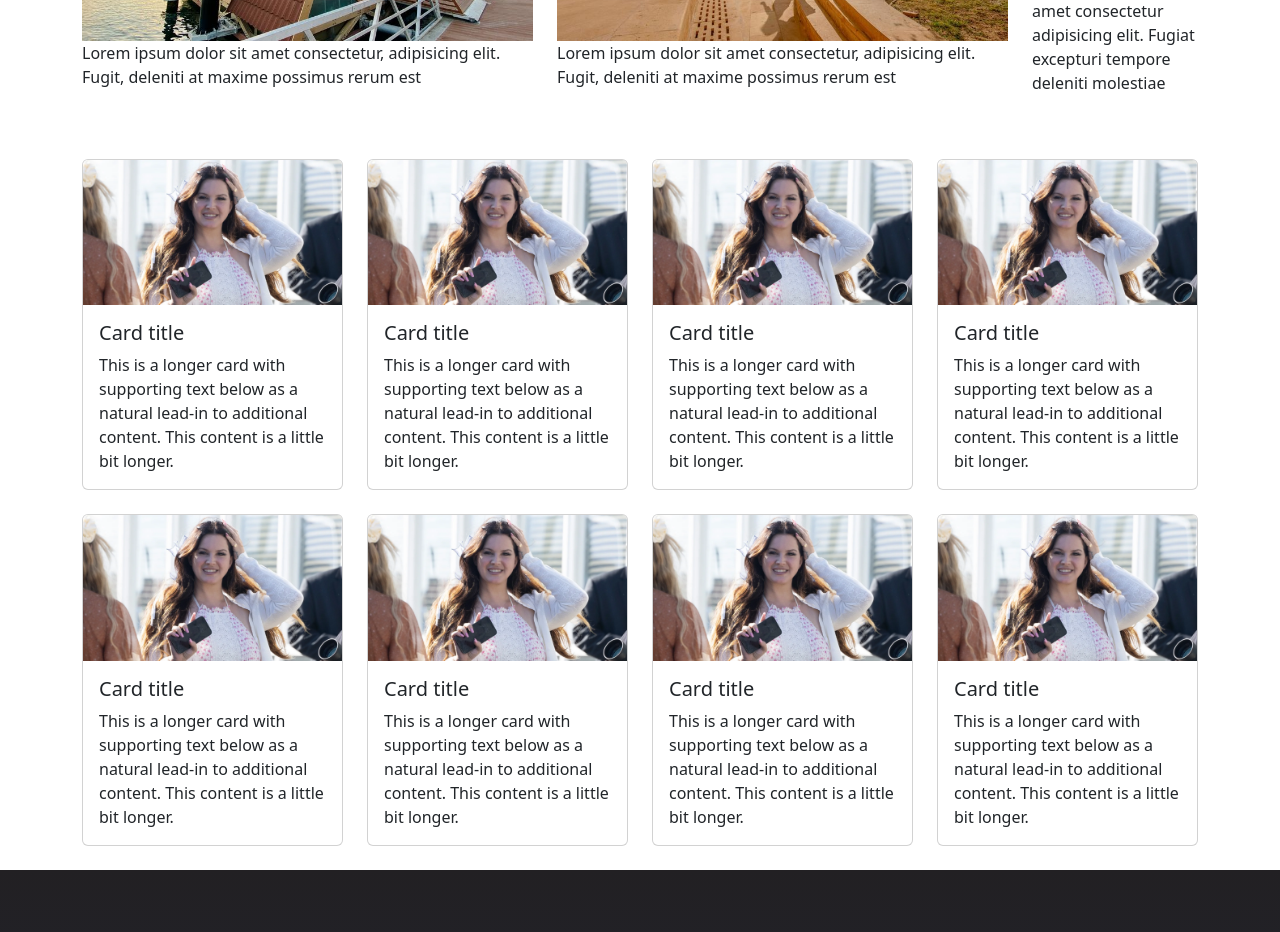
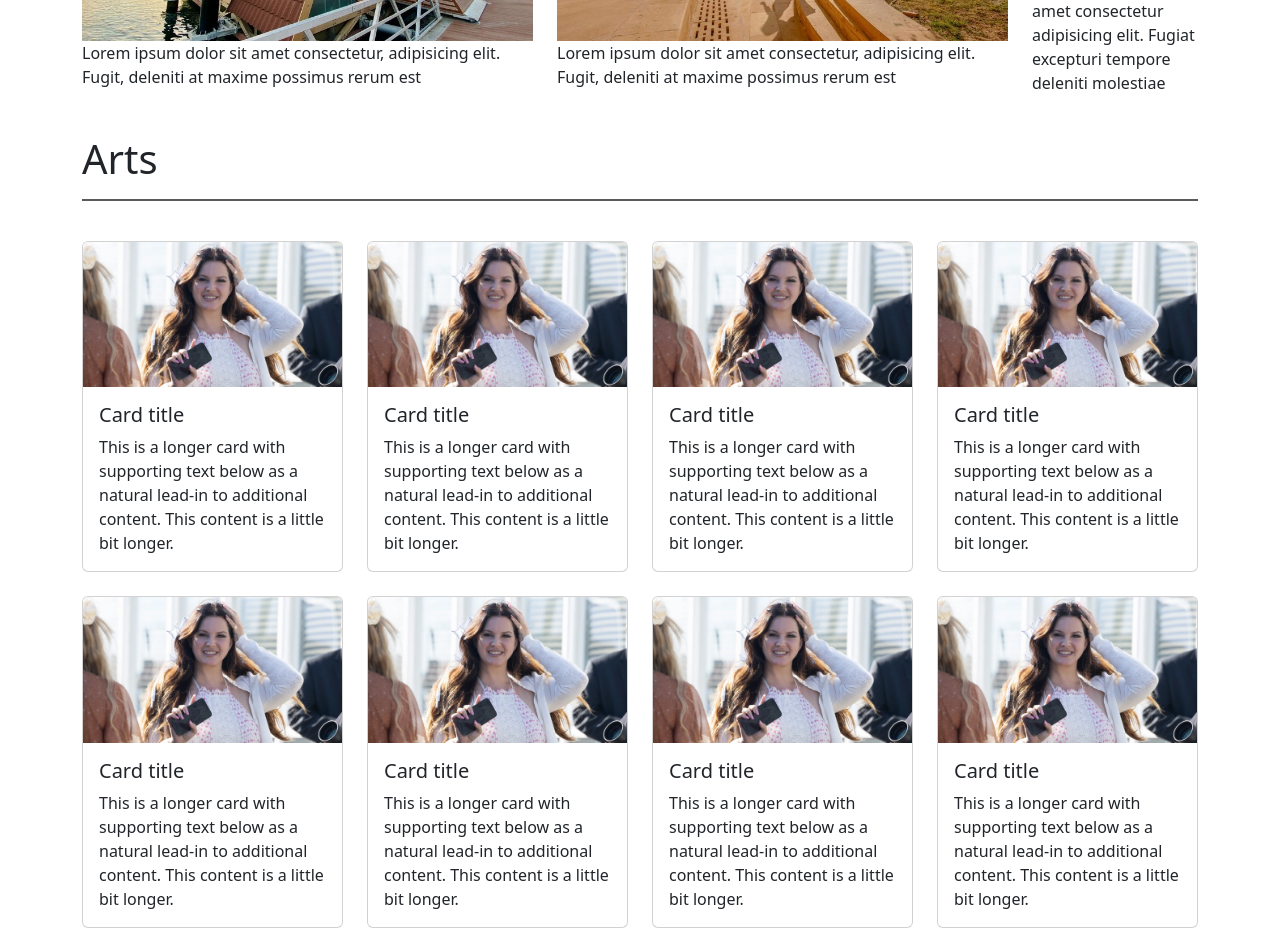
Before and after one commit to SheikhRakibhossain/CNC, a React (Vite) app: page /style in a window 1280 px wide. Shown: the part 3160-4092 px from the top of the page. Built offline with nearby package versions, Linux system fonts and the light colour scheme; no server answers.

Commit message:
fashion section title and card created

```diff
--- a/src/pages/StylePage/Fashion.jsx
+++ b/src/pages/StylePage/Fashion.jsx
@@ -11,6 +11,8 @@ const Fashion = () => {
     return (
         <>
             <Container>
+                <h1 className=''>Arts</h1>
+                <hr className="border border-dark border-1 opacity-75" />
                 <Row xs={1} md={2} lg={4} className="g-4 py-4">
                     {Array.from({ length: 8 }).map((_, idx) => (
                         <Col key={idx}>
```
Lines whose indentation alone changed are shown as unchanged.
